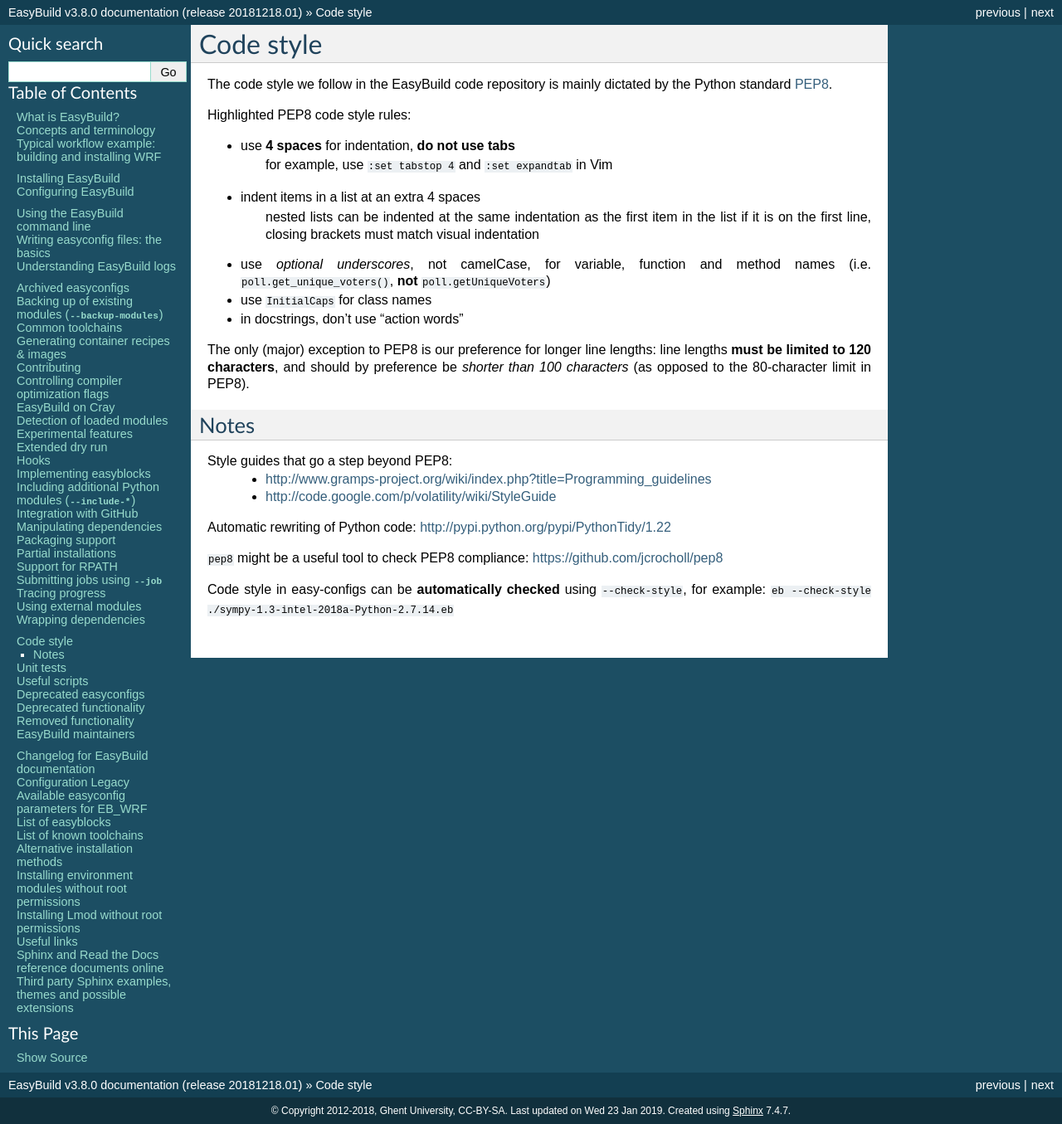
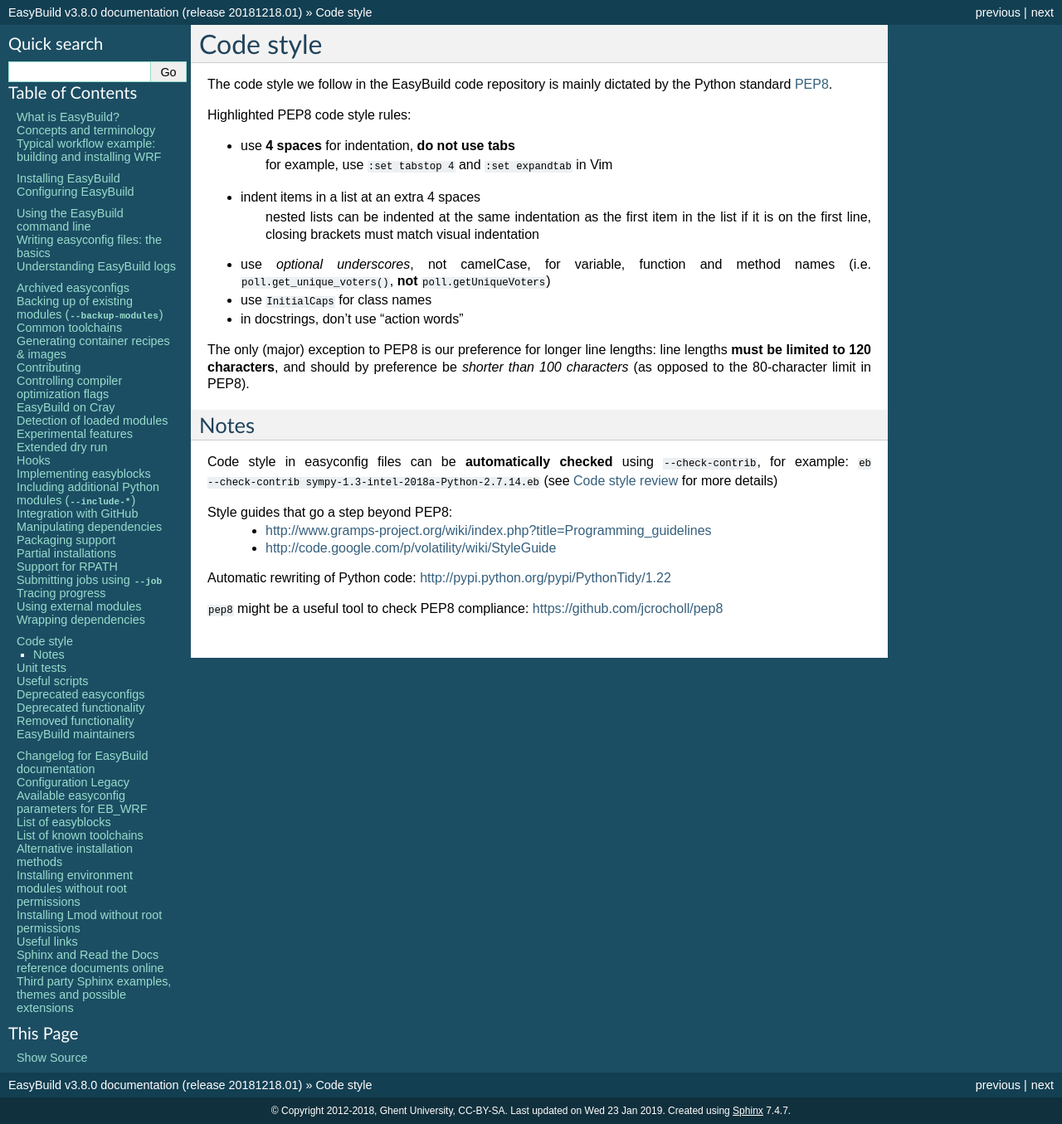
Before and after one commit to easybuilders/easybuild, a Sphinx documentation site: the page built from docs/Code_style.rst, in a window 1280 px wide. Shown: the whole page at 83% size. Built offline with Sphinx 7.4.7, drawn with Linux system fonts in a browser that asks for light colours; pages that are not in the unit, such as notebooks, are missing from menus; some of the changed lines change nothing that is shown.

Commit message:
Update Code_style.rst

```diff
--- a/docs/Code_style.rst
+++ b/docs/Code_style.rst
@@ -25,6 +25,8 @@ The only (major) exception to PEP8 is our preference for longer line lengths: li
 Notes
 ~~~~~
 
+Code style in easyconfig files can be **automatically checked** using ``--check-contrib``, for example: ``eb --check-contrib sympy-1.3-intel-2018a-Python-2.7.14.eb`` (see :ref:`contributing_review_process_code_style` for more details)
+
 Style guides that go a step beyond PEP8:
  * http://www.gramps-project.org/wiki/index.php?title=Programming_guidelines
  * http://code.google.com/p/volatility/wiki/StyleGuide
@@ -32,5 +34,3 @@ Style guides that go a step beyond PEP8:
 Automatic rewriting of Python code: http://pypi.python.org/pypi/PythonTidy/1.22
 
 ``pep8`` might be a useful tool to check PEP8 compliance: https://github.com/jcrocholl/pep8
-
-Code style in easy-configs can be **automatically checked** using ``--check-style``, for example: ``eb --check-style ./sympy-1.3-intel-2018a-Python-2.7.14.eb``
```
